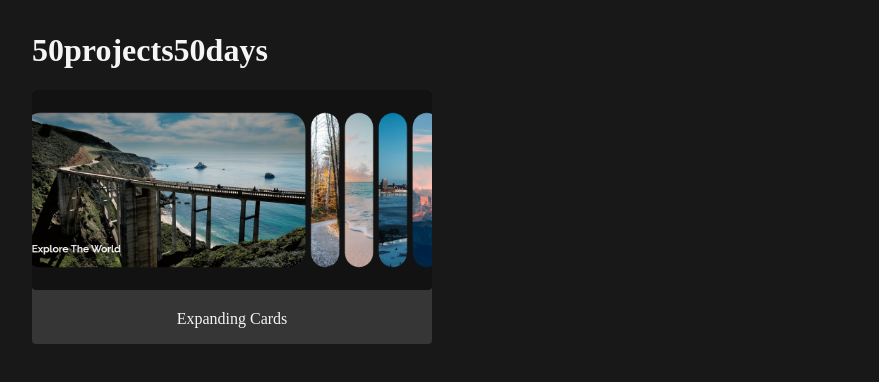
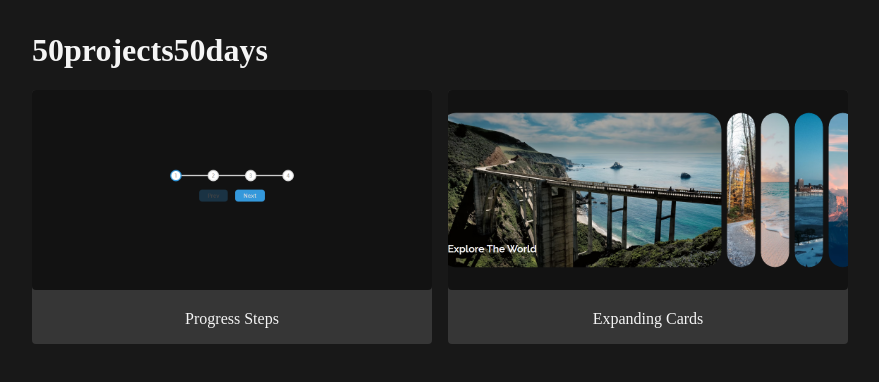
Before and after one commit to rehberbey/50projects50days, a plain HTML site: page index.html in a window 1280 px wide. Shown: the whole page, without its empty margins (0-879 px from the left). Drawn offline with Linux system fonts and the light colour scheme.

Commit message:
add progress-steps

```diff
--- a/index.html
+++ b/index.html
@@ -95,6 +95,19 @@
             </figure> -->
             <figure>
                 <a
+                    href="https://rehberbey.github.io/50projects50days/progress-steps/views/index.html"
+                    target="_blank"
+                    rel="noopener noreferrer"
+                >
+                    <img
+                        src="./progress-steps/src/public/image/screenshot.png"
+                        alt="Progress Steps"
+                    />
+                    <figcaption>Progress Steps</figcaption>
+                </a>
+            </figure>
+            <figure>
+                <a
                     href="https://rehberbey.github.io/50projects50days/expanding-cards/views/index.html"
                     target="_blank"
                     rel="noopener noreferrer"
@@ -110,7 +123,7 @@
 
         <script>
             const figcaption = document.querySelectorAll(
-                "figure > a > figcaption",
+                "figure > a > figcaption"
             );
 
             for (const el of figcaption) {
```
Also changed, not shown: .github/README.md, .github/screenshot.png.
